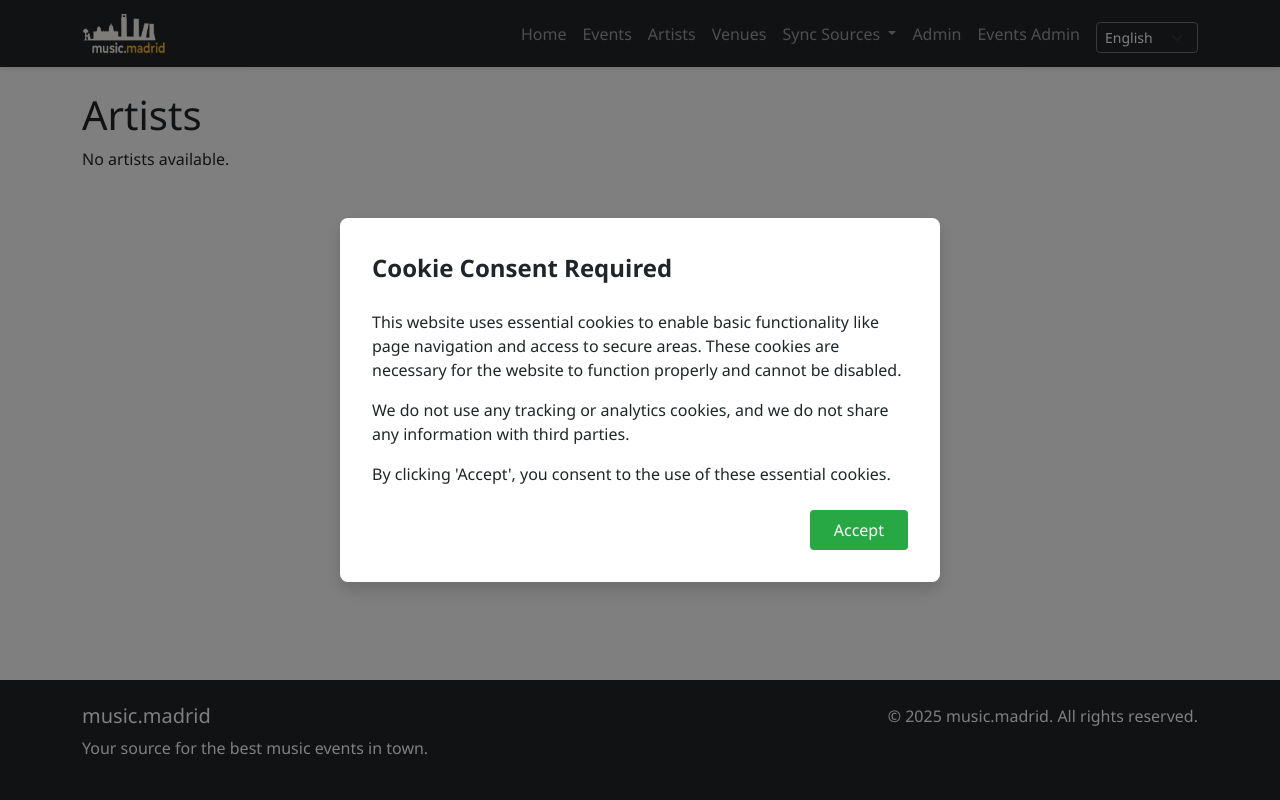
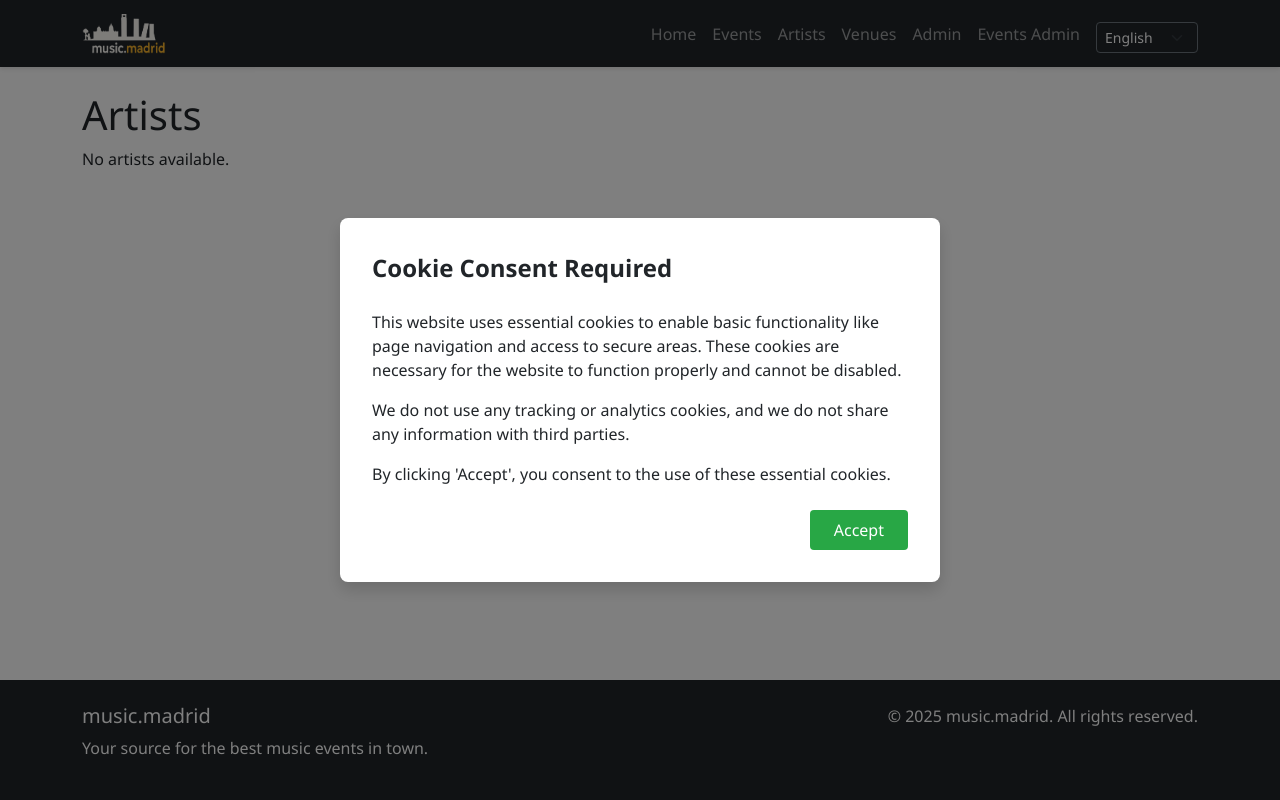
Before and after one commit to mangelajo/musicevents, a Django app: page /artists/ in a window 1280 px wide. Run offline with Django 5.2, Linux system fonts and the light colour scheme; the visitor is signed in with stand-in values (Sample User, id 1); data that the repository does not hold is empty.

Commit message:
Remove sync links from templates
- Remove Sync Sources dropdown from base template
- Keep sync functionality only in admin interface
- Simplify staff navigation menu

```diff
--- a/events/templates/events/base.html
+++ b/events/templates/events/base.html
@@ -34,15 +34,6 @@
                         <a class="nav-link" href="{% url 'events:venue_list' %}">{% trans "Venues" %}</a>
                     </li>
                     {% if user.is_staff %}
-                    <li class="nav-item dropdown">
-                        <a class="nav-link dropdown-toggle" href="#" id="syncDropdown" role="button" data-bs-toggle="dropdown" aria-expanded="false">
-                            {% trans "Sync Sources" %}
-                        </a>
-                        <ul class="dropdown-menu" aria-labelledby="syncDropdown">
-                            <li><a class="dropdown-item" href="{% url 'events:ticketmaster_sync' %}">{% trans "Sync Ticketmaster" %}</a></li>
-                            <li><a class="dropdown-item" href="{% url 'events:riviera_sync' %}">{% trans "Sync Sala Riviera" %}</a></li>
-                        </ul>
-                    </li>
                     <li class="nav-item">
                         <a class="nav-link" href="{% url 'admin:index' %}">{% trans "Admin" %}</a>
                     </li>
```
